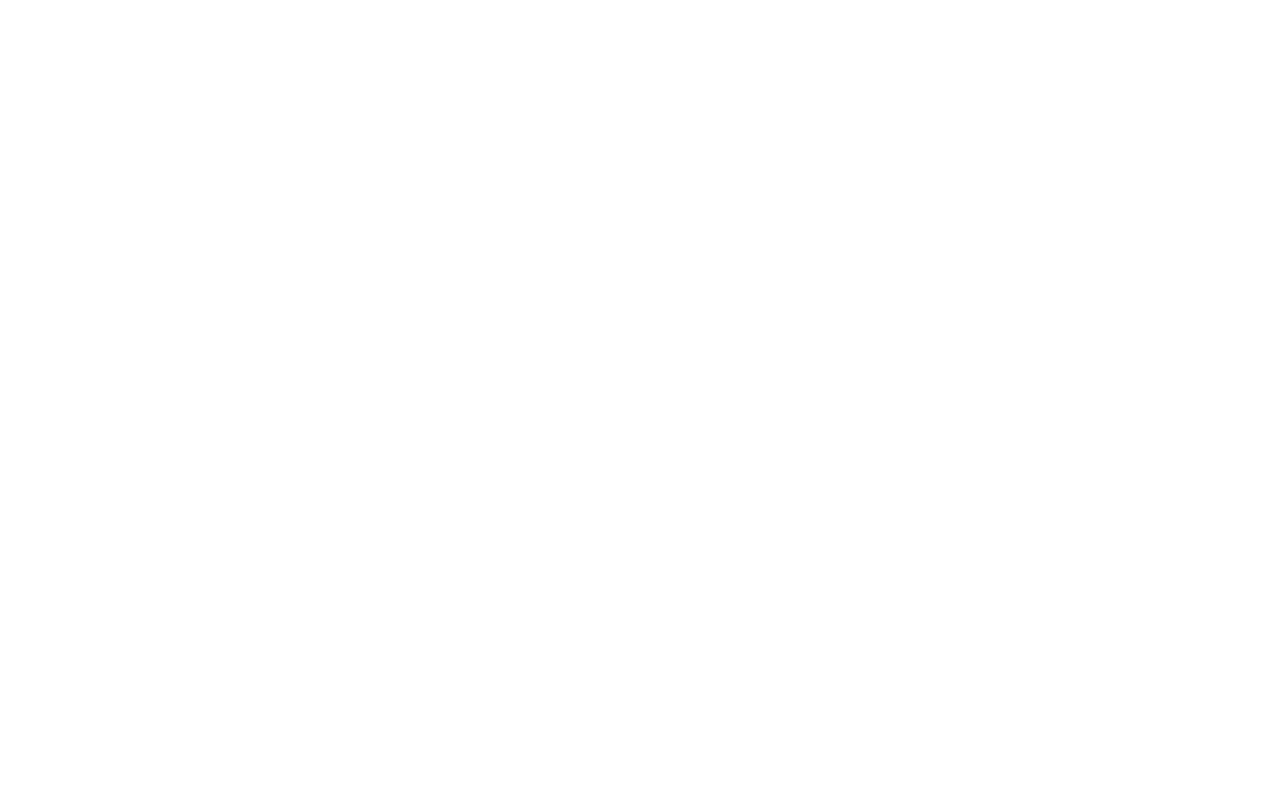
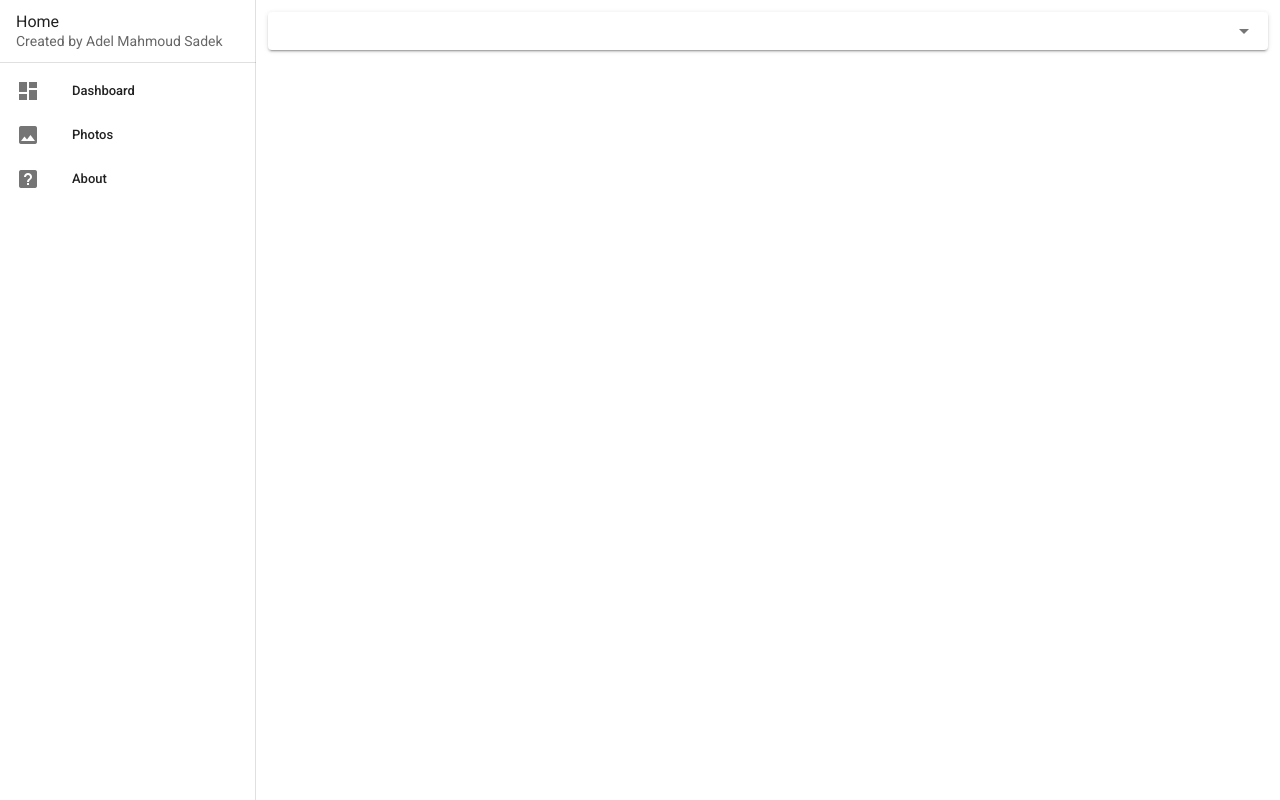
Before and after one commit to adel5210/FlightSchedule, a Vue app in the folder frontend/: page /dashboard in a window 1280 px wide. Built offline with nearby package versions, Linux system fonts and the light colour scheme.

Commit message:
setup dashbaord

```diff
--- a/frontend/src/components/DashboardComponent.vue
+++ b/frontend/src/components/DashboardComponent.vue
@@ -1,12 +1,59 @@
 <template>
   <div>
+    <div style="display: flex;">
+      <div>
+        <v-navigation-drawer permanent
+                             height="100vh">
+          <v-list-item>
+            <v-list-item-content>
+              <v-list-item-title>Home</v-list-item-title>
+              <v-list-item-subtitle>Created by Adel Mahmoud Sadek</v-list-item-subtitle>
+            </v-list-item-content>
+          </v-list-item>
+          <v-divider/>
+          <v-list
+              dense
+              nav>
+            <v-list-item
+                v-for="navLink in navLinks"
+                :key="navLink.title"
+                link>
+              <v-list-item-icon>
+                <v-icon>{{ navLink.icon }}</v-icon>
+              </v-list-item-icon>
+              <v-list-item-content>
+                <v-list-item-title>{{ navLink.title }}</v-list-item-title>
+              </v-list-item-content>
+            </v-list-item>
+          </v-list>
+        </v-navigation-drawer>
+      </div>
+      <div style="width: 100%">
+        <v-container>
+          <v-autocomplete
+              dense
+              fille
+              solo
+          />
+        </v-container>
+      </div>
+    </div>
 
   </div>
 </template>
 
 <script>
 export default {
-  name: "DashboardComponent"
+  name: "DashboardComponent",
+  data() {
+    return {
+      navLinks: [
+        {title: 'Dashboard', icon: 'mdi-view-dashboard'},
+        {title: 'Photos', icon: 'mdi-image'},
+        {title: 'About', icon: 'mdi-help-box'}
+      ],
+    }
+  }
 }
 </script>
 
--- a/frontend/src/components/SignUpComponent.vue
+++ b/frontend/src/components/SignUpComponent.vue
@@ -190,6 +190,14 @@ export default {
         }
       }
       return tempEmail;
+    },
+    loggedIn(){
+      return this.$store.state.status.loggedIn;
+    }
+  },
+  created() {
+    if(this.loggedIn){
+      this.$router.push('dashboard');
     }
   }
 }
```
